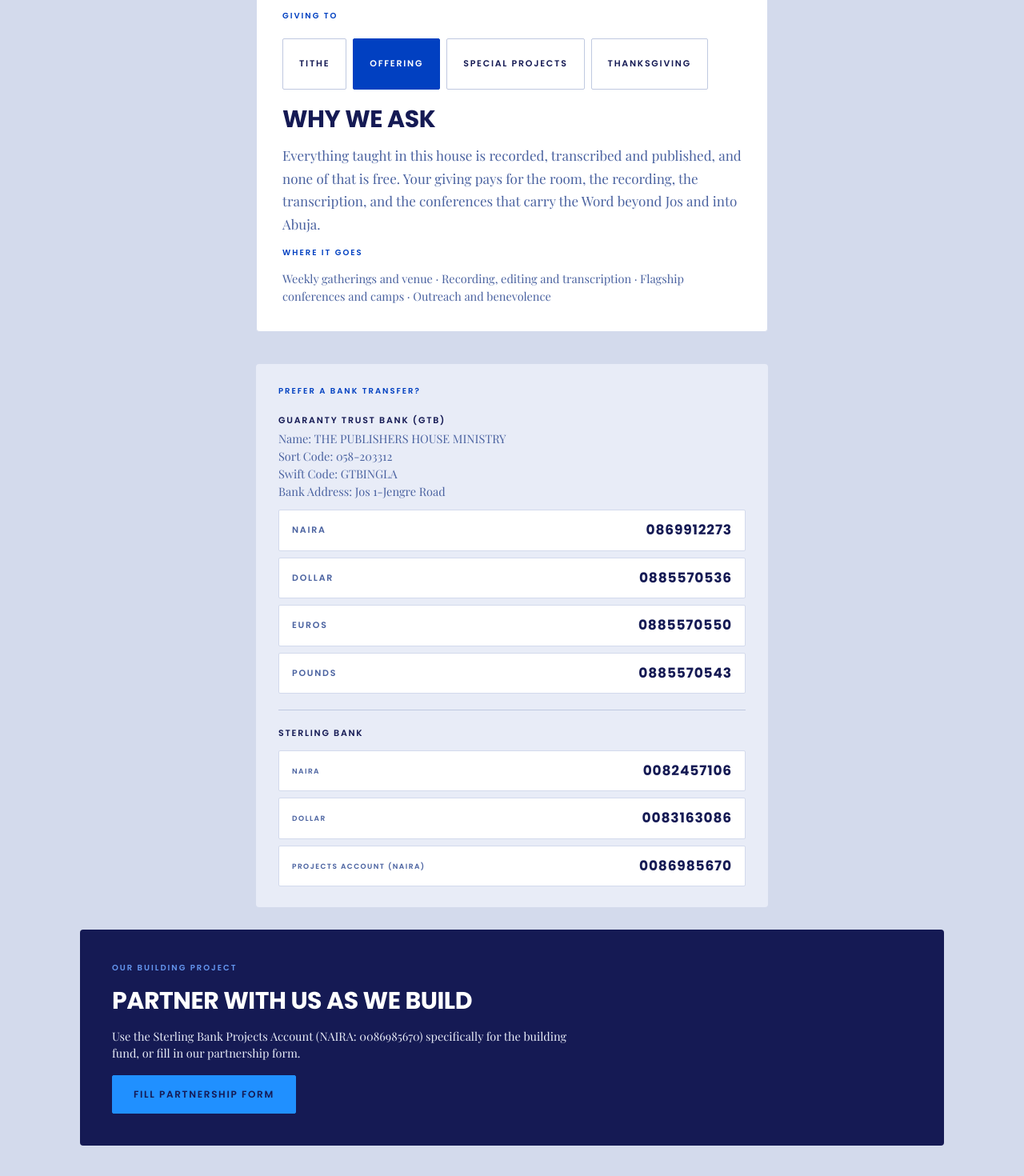
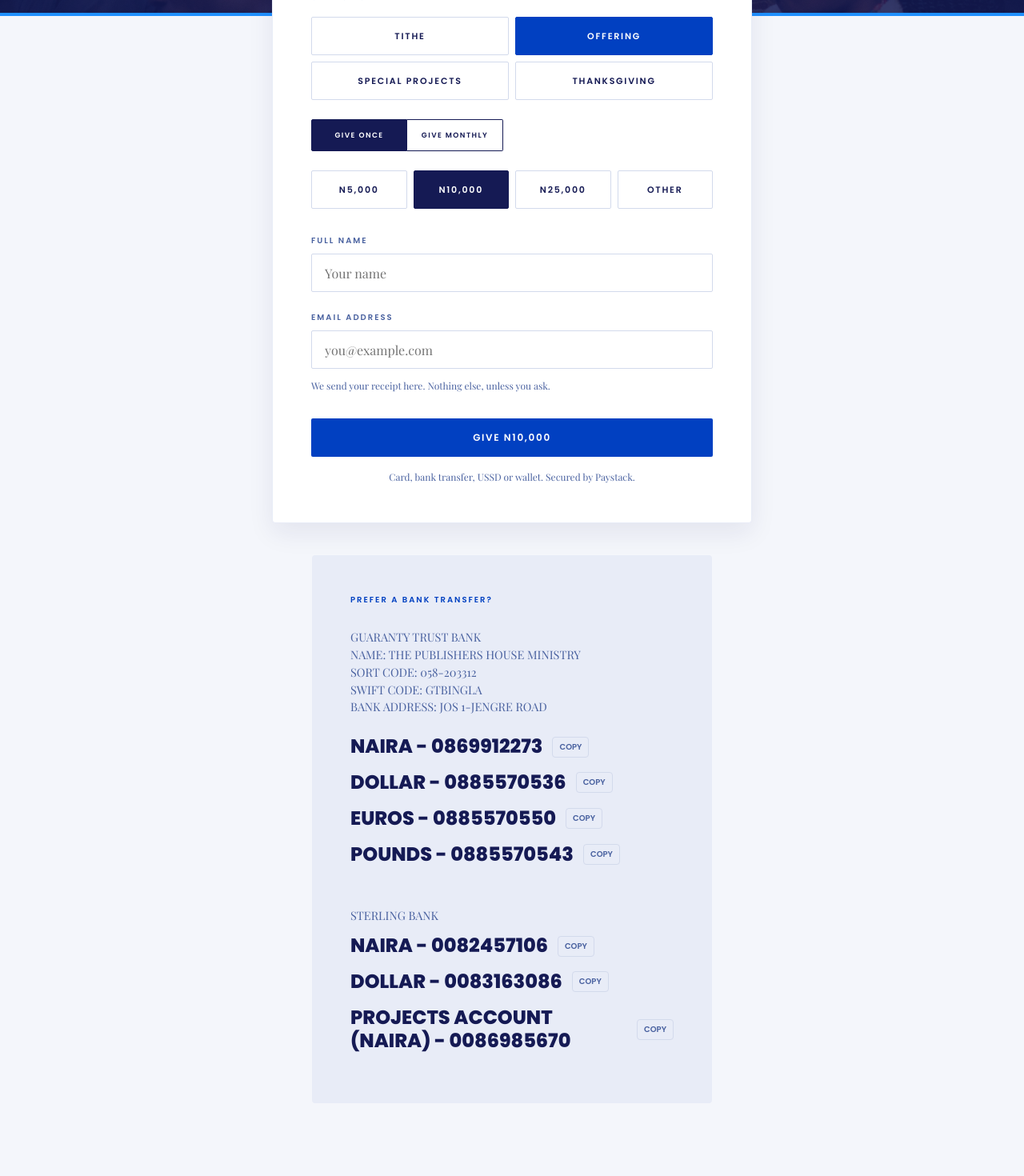
Before and after one commit to Hogwartsofweb3/The-Publishers-House, a Next.js app in the folder publishers-house/: page /giving in a window 1280 px wide. Shown: the part 400-1870 px from the top of the page at 80% size. Built offline with nearby package versions, Linux system fonts and the light colour scheme.

Commit message:
feat: rebuild giving page UI to match Figma with mock form and copy account number functionality

```diff
--- a/publishers-house/src/app/giving/page.tsx
+++ b/publishers-house/src/app/giving/page.tsx
@@ -19,7 +19,9 @@ const S = {
   readBody: { fontFamily: "'Playfair Display', serif", fontWeight: 400, fontSize: "17px", lineHeight: "1.68em" },
 };
 
-// GTB account details from Figma: #27:1806 Bank transfer panel
+import CopyableAccount from "@/components/CopyableAccount";
+
+// GTB account details
 const gtbAccounts = [
   { currency: "NAIRA", number: "0869912273" },
   { currency: "DOLLAR", number: "0885570536" },
@@ -33,135 +35,139 @@ const sterlingAccounts = [
   { currency: "PROJECTS ACCOUNT (NAIRA)", number: "0086985670" },
 ];
 
-// Giving categories from Figma: #27:1782 Cats
-const categories = ["Tithe", "Offering", "Special projects", "Thanksgiving"];
-
 export default function GivingPage() {
   return (
     <>
       <Navbar />
-      <main style={{ paddingTop: "70px" }}>
-
-        {/* ══════════════════════════════════════════════════════════
-            HERO — Figma: #27:1776 — layout_56aa83c5, navy+image bg
-            "Your giving publishes the Word"
-        ══════════════════════════════════════════════════════════ */}
+      <main style={{ paddingTop: "70px", background: "#F4F6FB" }}>
+        {/* HERO SECTION */}
         <section
           style={{
-            background: "#151A54",
-            padding: "90px 100px",
-            display: "flex",
-            flexDirection: "column",
-            gap: "18px",
+            position: "relative",
+            padding: "100px 100px 160px",
+            borderBottom: "4px solid #2090FF",
           }}
         >
-          <div style={{ maxWidth: "1440px", margin: "0 auto", width: "100%", display: "flex", flexDirection: "column", gap: "18px" }}>
+          {/* Background image & overlay */}
+          <div style={{ position: "absolute", inset: 0, backgroundImage: "url('/images/giving-hero-v2.jpg')", backgroundSize: "cover", backgroundPosition: "center", zIndex: 0 }} />
+          <div style={{ position: "absolute", inset: 0, backgroundColor: "rgba(21,26,84,0.85)", zIndex: 1 }} />
+
+          <div style={{ position: "relative", zIndex: 2, maxWidth: "1440px", margin: "0 auto", width: "100%", display: "flex", flexDirection: "column", gap: "12px" }}>
+            <span style={{ ...S.scripture, color: "#D3DAEC" }}>2 Corinthians 9:7</span>
             <h1 style={{ ...S.displayXL, color: "#FFFFFF", maxWidth: "1000px" }}>
               Your giving publishes the Word
             </h1>
           </div>
         </section>
 
-        {/* ══════════════════════════════════════════════════════════
-            GIVE FORM — Figma: #27:1779
-            padding 72px 100px 96px, center, bg Paper/300 (#D3DAEC)
-        ══════════════════════════════════════════════════════════ */}
-        <section style={{ background: "#D3DAEC" }}>
+        {/* CONTENT SECTION */}
+        <section style={{ position: "relative", zIndex: 3, marginTop: "-80px", paddingBottom: "100px" }}>
           <div
             style={{
               maxWidth: "1440px",
               margin: "0 auto",
-              padding: "72px 100px 96px",
+              padding: "0 100px",
               display: "flex",
-              flexDirection: "column",
-              alignItems: "center",
-              gap: "28px",
+              flexDirection: "row",
+              alignItems: "flex-start",
+              justifyContent: "center",
+              gap: "40px",
+              flexWrap: "wrap" as const,
             }}
           >
-            {/* Two-panel row */}
-            <div
-              style={{
-                display: "flex",
-                flexDirection: "row",
-                gap: "40px",
-                alignItems: "flex-start",
-                flexWrap: "wrap" as const,
-                width: "100%",
-                justifyContent: "center",
-              }}
-            >
-              {/* ── Give panel — Figma: #27:1780 ── */}
+            {/* ── Give panel — Mockup Form ── */}
             <div
               style={{
                 display: "flex",
                 flexDirection: "column",
-                  padding: "32px",
-                  gap: "20px",
+                padding: "48px",
                 background: "#FFFFFF",
-                  border: "1px solid #D3DAEC",
+                boxShadow: "0px 12px 32px rgba(21, 26, 84, 0.08)",
                 borderRadius: "4px",
-                  width: "640px",
+                width: "600px",
                 maxWidth: "100%",
+                border: "1px solid #E8ECF7",
               }}
             >
-                <span style={{ ...S.eyebrow, color: "#0140C1" }}>Giving to</span>
+              <span style={{ ...S.eyebrow, color: "#0140C1", marginBottom: "16px" }}>Giving to</span>
 
-                {/* Category tabs — Figma: Cats row with Tithe selected */}
-                <div style={{ display: "flex", flexDirection: "row", flexWrap: "wrap" as const, gap: "8px" }}>
-                  {categories.map((cat, i) => (
-                    <div
-                      key={cat}
-                      style={{
-                        display: "flex",
-                        alignItems: "center",
-                        justifyContent: "center",
-                        height: "64px",
-                        padding: "0 20px",
-                        background: i === 1 ? "#0140C1" : "#FFFFFF",
-                        border: `1px solid ${i === 1 ? "#0140C1" : "#C0C9E0"}`,
-                        borderRadius: "2px",
-                        cursor: "pointer",
-                      }}
-                    >
-                      <span style={{ ...S.label, color: i === 1 ? "#FFFFFF" : "#151A54" }}>{cat}</span>
-                    </div>
-                  ))}
+              {/* Category tabs */}
+              <div style={{ display: "grid", gridTemplateColumns: "1fr 1fr", gap: "8px", marginBottom: "24px" }}>
+                <div style={{ height: "48px", display: "flex", alignItems: "center", justifyContent: "center", border: "1px solid #D3DAEC", borderRadius: "2px", color: "#151A54", ...S.label }}>Tithe</div>
+                <div style={{ height: "48px", display: "flex", alignItems: "center", justifyContent: "center", background: "#0140C1", border: "1px solid #0140C1", borderRadius: "2px", color: "#FFFFFF", ...S.label }}>Offering</div>
+                <div style={{ height: "48px", display: "flex", alignItems: "center", justifyContent: "center", border: "1px solid #D3DAEC", borderRadius: "2px", color: "#151A54", ...S.label }}>Special Projects</div>
+                <div style={{ height: "48px", display: "flex", alignItems: "center", justifyContent: "center", border: "1px solid #D3DAEC", borderRadius: "2px", color: "#151A54", ...S.label }}>Thanksgiving</div>
               </div>
 
-                {/* Why we ask — Figma: #27:1811 */}
-                <div style={{ display: "flex", flexDirection: "column", gap: "14px" }}>
-                  <h3 style={{ ...S.displayM, color: "#151A54" }}>Why we ask</h3>
-                  <p style={{ ...S.readBody, color: "#4A62A0", maxWidth: "640px" }}>
-                    Everything taught in this house is recorded, transcribed and published, and none of that is free. Your giving pays for the room, the recording, the transcription, and the conferences that carry the Word beyond Jos and into Abuja.
-                  </p>
-                  <span style={{ ...S.eyebrow, color: "#0140C1" }}>Where it goes</span>
-                  <p style={{ ...S.readSmall, color: "#4A62A0", maxWidth: "640px" }}>
-                    Weekly gatherings and venue · Recording, editing and transcription · Flagship conferences and camps · Outreach and benevolence
-                  </p>
+              {/* Frequency tabs */}
+              <div style={{ display: "grid", gridTemplateColumns: "1fr 1fr", gap: "0", marginBottom: "24px", width: "240px" }}>
+                <div style={{ height: "40px", display: "flex", alignItems: "center", justifyContent: "center", background: "#151A54", border: "1px solid #151A54", borderRadius: "2px 0 0 2px", color: "#FFFFFF", ...S.label, fontSize: "9px" }}>Give Once</div>
+                <div style={{ height: "40px", display: "flex", alignItems: "center", justifyContent: "center", background: "#FFFFFF", border: "1px solid #151A54", borderLeft: "none", borderRadius: "0 2px 2px 0", color: "#151A54", ...S.label, fontSize: "9px" }}>Give Monthly</div>
+              </div>
+
+              {/* Amounts */}
+              <div style={{ display: "grid", gridTemplateColumns: "1fr 1fr 1fr 1fr", gap: "8px", marginBottom: "32px" }}>
+                <div style={{ height: "48px", display: "flex", alignItems: "center", justifyContent: "center", border: "1px solid #D3DAEC", borderRadius: "2px", color: "#151A54", ...S.label }}>N5,000</div>
+                <div style={{ height: "48px", display: "flex", alignItems: "center", justifyContent: "center", background: "#151A54", border: "1px solid #151A54", borderRadius: "2px", color: "#FFFFFF", ...S.label }}>N10,000</div>
+                <div style={{ height: "48px", display: "flex", alignItems: "center", justifyContent: "center", border: "1px solid #D3DAEC", borderRadius: "2px", color: "#151A54", ...S.label }}>N25,000</div>
+                <div style={{ height: "48px", display: "flex", alignItems: "center", justifyContent: "center", border: "1px solid #D3DAEC", borderRadius: "2px", color: "#151A54", ...S.label }}>Other</div>
+              </div>
+
+              {/* Inputs */}
+              <div style={{ display: "flex", flexDirection: "column", gap: "24px", marginBottom: "32px" }}>
+                <div style={{ display: "flex", flexDirection: "column", gap: "8px" }}>
+                  <span style={{ ...S.eyebrow, color: "#4A62A0" }}>Full Name</span>
+                  <input type="text" placeholder="Your name" style={{ height: "48px", padding: "0 16px", border: "1px solid #D3DAEC", borderRadius: "2px", fontFamily: "'Playfair Display', serif", fontSize: "16px", outline: "none", width: "100%" }} />
+                </div>
+                <div style={{ display: "flex", flexDirection: "column", gap: "8px" }}>
+                  <span style={{ ...S.eyebrow, color: "#4A62A0" }}>Email Address</span>
+                  <input type="email" placeholder="you@example.com" style={{ height: "48px", padding: "0 16px", border: "1px solid #D3DAEC", borderRadius: "2px", fontFamily: "'Playfair Display', serif", fontSize: "16px", outline: "none", width: "100%" }} />
+                  <span style={{ ...S.readSmall, color: "#4A62A0", fontSize: "12px", marginTop: "4px" }}>We send your receipt here. Nothing else, unless you ask.</span>
                 </div>
               </div>
 
-              {/* ── Bank transfer panel — Figma: #27:1806 ── */}
+              <button
+                style={{
+                  ...S.button,
+                  width: "100%",
+                  height: "48px",
+                  background: "#0140C1",
+                  border: "none",
+                  borderRadius: "2px",
+                  color: "#FFFFFF",
+                  cursor: "pointer",
+                  marginBottom: "16px",
+                }}
+              >
+                Give N10,000
+              </button>
+
+              <span style={{ ...S.readSmall, color: "#4A62A0", fontSize: "12px", textAlign: "center" }}>
+                Card, bank transfer, USSD or wallet. Secured by Paystack.
+              </span>
+            </div>
+
+            {/* ── Bank transfer panel ── */}
             <div
               id="bank-transfer"
               style={{
                 display: "flex",
                 flexDirection: "column",
-                  padding: "26px 28px",
+                padding: "48px",
                 gap: "20px",
                 background: "#E8ECF7",
                 borderRadius: "4px",
-                  width: "640px",
+                width: "500px",
                 maxWidth: "100%",
               }}
             >
-                <span style={{ ...S.eyebrow, color: "#0140C1" }}>Prefer a bank transfer?</span>
+              <span style={{ ...S.eyebrow, color: "#0140C1", marginBottom: "8px" }}>Prefer a bank transfer?</span>
 
               {/* GTB */}
-                <div style={{ display: "flex", flexDirection: "column", gap: "12px" }}>
+              <div style={{ display: "flex", flexDirection: "column", gap: "24px" }}>
                 <div style={{ display: "flex", flexDirection: "column", gap: "4px" }}>
-                    <span style={{ ...S.label, color: "#151A54" }}>Guaranty Trust Bank (GTB)</span>
-                    <p style={{ ...S.readSmall, color: "#4A62A0" }}>
+                  <p style={{ ...S.readSmall, color: "#4A62A0", margin: 0, textTransform: "uppercase" }}>
+                    Guaranty Trust Bank<br />
                     Name: THE PUBLISHERS HOUSE MINISTRY<br />
                     Sort Code: 058-203312<br />
                     Swift Code: GTBINGLA<br />
@@ -169,118 +175,22 @@ export default function GivingPage() {
                   </p>
                 </div>
 
-                  <div style={{ display: "flex", flexDirection: "column", gap: "8px" }}>
+                <div style={{ display: "flex", flexDirection: "column" }}>
                   {gtbAccounts.map((acc) => (
-                      <div
-                        key={acc.currency}
-                        style={{
-                          display: "flex",
-                          flexDirection: "row",
-                          alignItems: "center",
-                          justifyContent: "space-between",
-                          padding: "12px 16px",
-                          background: "#FFFFFF",
-                          border: "1px solid #D3DAEC",
-                          borderRadius: "2px",
-                        }}
-                      >
-                        <span style={{ ...S.label, color: "#4A62A0", width: "100px" }}>{acc.currency}</span>
-                        <span
-                          style={{
-                            fontFamily: "'Poppins', sans-serif",
-                            fontWeight: 700,
-                            fontSize: "17px",
-                            lineHeight: "1.5em",
-                            letterSpacing: "0.05em",
-                            color: "#151A54",
-                          }}
-                        >
-                          {acc.number}
-                        </span>
-                      </div>
+                    <CopyableAccount key={acc.currency} currency={acc.currency} number={acc.number} />
                   ))}
                 </div>
               </div>
 
-                {/* Divider */}
-                <div style={{ height: "1px", background: "#C0C9E0" }} />
-
               {/* Sterling Bank */}
-                <div style={{ display: "flex", flexDirection: "column", gap: "12px" }}>
-                  <span style={{ ...S.label, color: "#151A54" }}>Sterling Bank</span>
-                  <div style={{ display: "flex", flexDirection: "column", gap: "8px" }}>
+              <div style={{ display: "flex", flexDirection: "column", gap: "12px", marginTop: "16px" }}>
+                <p style={{ ...S.readSmall, color: "#4A62A0", margin: 0, textTransform: "uppercase" }}>Sterling Bank</p>
+                <div style={{ display: "flex", flexDirection: "column" }}>
                   {sterlingAccounts.map((acc) => (
-                      <div
-                        key={acc.currency}
-                        style={{
-                          display: "flex",
-                          flexDirection: "row",
-                          alignItems: "center",
-                          justifyContent: "space-between",
-                          padding: "12px 16px",
-                          background: "#FFFFFF",
-                          border: "1px solid #D3DAEC",
-                          borderRadius: "2px",
-                        }}
-                      >
-                        <span style={{ ...S.label, color: "#4A62A0", flex: 1, fontSize: "9px" }}>{acc.currency}</span>
-                        <span
-                          style={{
-                            fontFamily: "'Poppins', sans-serif",
-                            fontWeight: 700,
-                            fontSize: "17px",
-                            lineHeight: "1.5em",
-                            letterSpacing: "0.05em",
-                            color: "#151A54",
-                          }}
-                        >
-                          {acc.number}
-                        </span>
-                      </div>
+                    <CopyableAccount key={acc.currency} currency={acc.currency} number={acc.number} />
                   ))}
                 </div>
               </div>
-              </div>
-            </div>
-
-            {/* Building project CTA */}
-            <div
-              style={{
-                width: "100%",
-                maxWidth: "1310px",
-                background: "#151A54",
-                borderRadius: "4px",
-                padding: "40px",
-                display: "flex",
-                flexDirection: "column",
-                gap: "16px",
-              }}
-            >
-              <span style={{ ...S.eyebrow, color: "#6496EF" }}>Our Building Project</span>
-              <h3 style={{ ...S.displayM, color: "#FFFFFF" }}>Partner with us as we build</h3>
-              <p style={{ ...S.readSmall, color: "#E8ECF7", maxWidth: "600px" }}>
-                Use the Sterling Bank Projects Account (NAIRA: 0086985670) specifically for the building fund, or fill in our partnership form.
-              </p>
-              <a
-                href="https://forms.gle/4Gimdh1WcUerMQvVA"
-                target="_blank"
-                rel="noopener noreferrer"
-                style={{
-                  ...S.button,
-                  display: "inline-flex",
-                  alignItems: "center",
-                  padding: "0 26px",
-                  height: "48px",
-                  background: "#2090FF",
-                  border: "1px solid #2090FF",
-                  borderRadius: "2px",
-                  color: "#151A54",
-                  textDecoration: "none",
-                  alignSelf: "flex-start",
-                }}
-              >
-                Fill partnership form
-              </a>
             </div>
           </div>
         </section>
--- /dev/null
+++ b/publishers-house/src/components/CopyableAccount.tsx
@@ -0,0 +1,51 @@
+"use client";
+
+import { useState } from "react";
+
+export default function CopyableAccount({ currency, number }: { currency: string; number: string }) {
+  const [copied, setCopied] = useState(false);
+
+  const handleCopy = () => {
+    navigator.clipboard.writeText(number);
+    setCopied(true);
+    setTimeout(() => setCopied(false), 2000);
+  };
+
+  return (
+    <div style={{ display: "flex", alignItems: "center", gap: "12px", marginBottom: "16px" }}>
+      <span
+        style={{
+          fontFamily: "'Poppins', sans-serif",
+          fontWeight: 800,
+          fontSize: "24px",
+          lineHeight: "1.2em",
+          color: "#151A54",
+          textTransform: "uppercase",
+        }}
+      >
+        {currency} - {number}
+      </span>
+      <button
+        onClick={handleCopy}
+        style={{
+          background: copied ? "#E8ECF7" : "transparent",
+          border: `1px solid ${copied ? "#2090FF" : "#D3DAEC"}`,
+          borderRadius: "4px",
+          cursor: "pointer",
+          color: copied ? "#2090FF" : "#4A62A0",
+          display: "flex",
+          alignItems: "center",
+          justifyContent: "center",
+          padding: "4px 8px",
+          fontFamily: "'Poppins', sans-serif",
+          fontWeight: 600,
+          fontSize: "10px",
+          transition: "all 0.2s",
+        }}
+        title={`Copy ${currency} account number`}
+      >
+        {copied ? "COPIED!" : "COPY"}
+      </button>
+    </div>
+  );
+}
```
Also changed, not shown: publishers-house/public/images/giving-hero-v2.jpg (added). Lines whose indentation alone changed are shown as unchanged.
